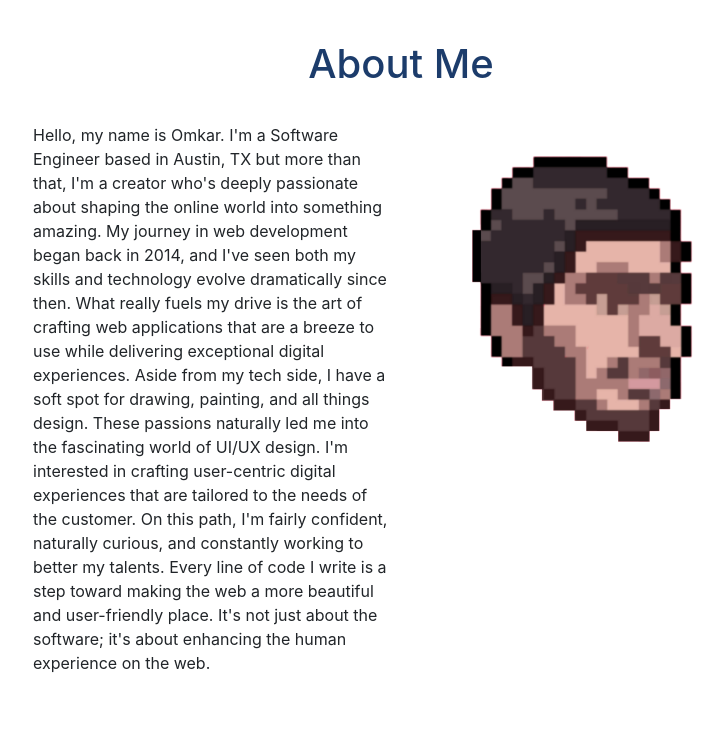
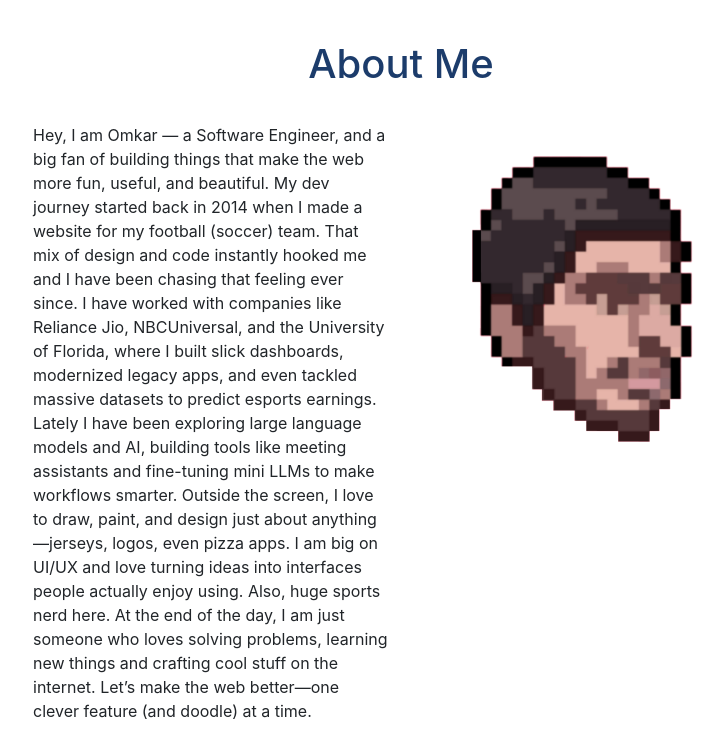
Before and after one commit to omcar04/omcar_parab, a React (Create React App) app: page / in a window 1280 px wide. Shown: the part 740-1478 px from the top of the page, without its empty margins (239-963 px from the left). Built offline with nearby package versions, Linux system fonts and the light colour scheme.

Commit message:
Update 11/03/2025

```diff
--- a/src/components/About.js
+++ b/src/components/About.js
@@ -27,23 +27,24 @@ const About = ({ aboutRef }) => {
             <Col xs={0} lg={2}></Col>
             <Col xs={12} lg={4}>
               <p>
-                Hello, my name is Omkar. I'm a Software Engineer based in
-                Austin, TX but more than that, I'm a creator who's deeply
-                passionate about shaping the online world into something
-                amazing. My journey in web development began back in 2014, and
-                I've seen both my skills and technology evolve dramatically
-                since then. What really fuels my drive is the art of crafting
-                web applications that are a breeze to use while delivering
-                exceptional digital experiences. Aside from my tech side, I have
-                a soft spot for drawing, painting, and all things design. These
-                passions naturally led me into the fascinating world of UI/UX
-                design. I'm interested in crafting user-centric digital
-                experiences that are tailored to the needs of the customer. On
-                this path, I'm fairly confident, naturally curious, and
-                constantly working to better my talents. Every line of code I
-                write is a step toward making the web a more beautiful and
-                user-friendly place. It's not just about the software; it's
-                about enhancing the human experience on the web.
+                Hey, I am Omkar — a Software Engineer, and a big fan of building
+                things that make the web more fun, useful, and beautiful. My dev
+                journey started back in 2014 when I made a website for my
+                football (soccer) team. That mix of design and code instantly
+                hooked me and I have been chasing that feeling ever since. I
+                have worked with companies like Reliance Jio, NBCUniversal, and
+                the University of Florida, where I built slick dashboards,
+                modernized legacy apps, and even tackled massive datasets to
+                predict esports earnings. Lately I have been exploring large
+                language models and AI, building tools like meeting assistants
+                and fine-tuning mini LLMs to make workflows smarter. Outside the
+                screen, I love to draw, paint, and design just about
+                anything—jerseys, logos, even pizza apps. I am big on UI/UX and
+                love turning ideas into interfaces people actually enjoy using.
+                Also, huge sports nerd here. At the end of the day, I am just
+                someone who loves solving problems, learning new things and
+                crafting cool stuff on the internet. Let’s make the web
+                better—one clever feature (and doodle) at a time.
               </p>
             </Col>
             <Col xs={12} lg={4}>
@@ -97,6 +98,11 @@ const About = ({ aboutRef }) => {
                 <Card.Body>
                   <Card.Text>
                     {/* <GiSuitcase className="icons" /> */}EXPERIENCE<hr></hr>
+                  </Card.Text>
+                  <Card.Text>
+                    <b>University of Florida</b>
+                    <br />
+                    Software Developer (Research)
                   </Card.Text>
                   <Card.Text>
                     <b>NBCUniversal - NBC Sports Next</b>
--- a/src/components/Navigation.js
+++ b/src/components/Navigation.js
@@ -29,7 +29,7 @@ const Navigation = ({
               alt=""
               style={{ marginBottom: "5px" }}
             />{" "}
-            <b>Omkar Parab</b>/ Front End Dev
+            <b>Omkar Parab</b>/ Software Dev
           </Navbar.Brand>
           <Navbar.Toggle
             aria-controls="basic-navbar-nav"
--- a/src/components/Typedtext.js
+++ b/src/components/Typedtext.js
@@ -18,11 +18,10 @@ const Typedtext = () => {
                 }}
                 onInit={(typewriter) => {
                   typewriter
-                    .typeString("FRONT END DEVELOPER")
+                    .typeString("SOFTWARE DEVELOPER")
                     .pauseFor(1000)
                     .deleteAll()
-                    .typeString("SOFTWARE DEVELOPER")
-
+                    .typeString("FRONT END DEVELOPER")
                     .pauseFor(1000)
                     .deleteAll()
                     .typeString("UI/UX ENTHUSIAST")
```
Also changed, not shown: src/images/pixel-pp.png (deleted).
